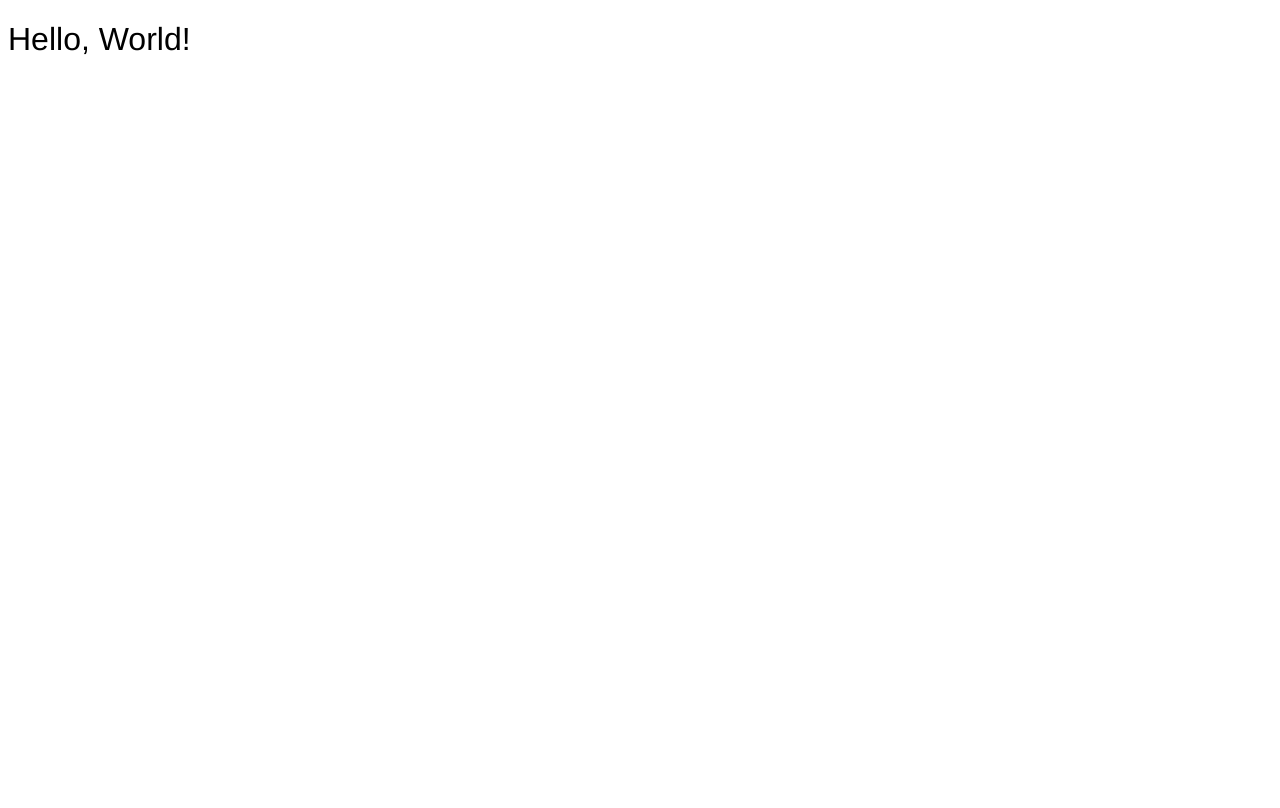
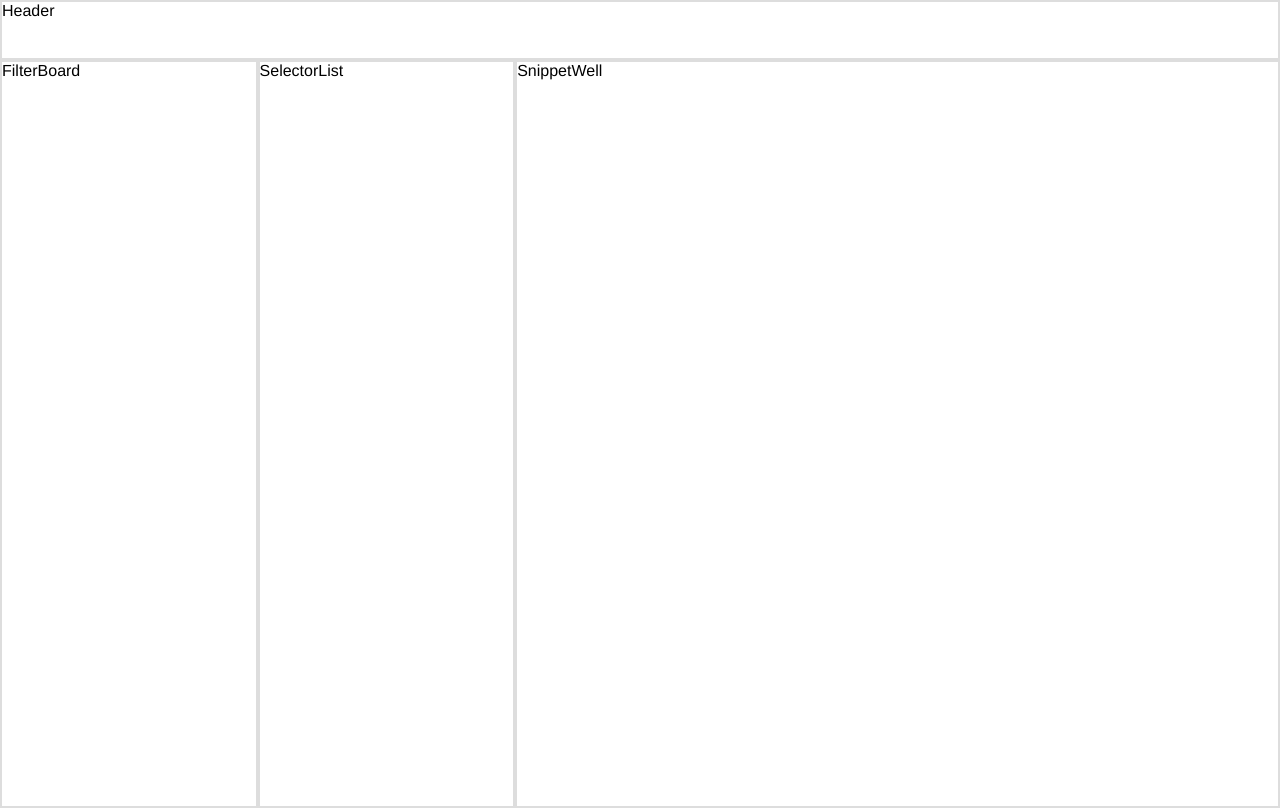
Before and after one commit to mattRCB/snippet-project, a React app: page / in a window 1280 px wide. Built offline with nearby package versions, Linux system fonts and the light colour scheme; the HTML template or start-up script is replaced by a standard one.

Commit message:
basic flexbox

```diff
--- a/package.json
+++ b/package.json
@@ -38,6 +38,7 @@
     "eslint-plugin-jsx-a11y": "^4.0.0",
     "eslint-plugin-react": "^6.10.3",
     "eslint-watch": "^3.1.0",
+    "extract-text-webpack-plugin": "^2.1.0",
     "ignore-styles": "^5.0.1",
     "react-addons-test-utils": "^15.5.1",
     "react-test-renderer": "^15.5.4",
--- a/src/assets/stylesheets/base.scss
+++ b/src/assets/stylesheets/base.scss
@@ -1,4 +1,51 @@
-h1 {
-  font-family: helvetica;
-  font-weight: 200;
+html, body {
+	margin: 0px;
+	font-family: helvetica;
+	height: 100%;
 }
+
+#root{
+	height: 100%;
+}
+.App{
+	display: flex;
+	flex-flow: row wrap;
+	height: 100%;
+	width: 100%;
+}
+
+.Header {
+	order: 1;
+	flex: 0 1 100%;
+	height: 7%;
+	border: 2px solid #DDDDDD;
+
+}
+.FilterBoard, .SelectorList {
+	flex: 1;
+	height: 93%;
+	border: 2px solid #DDDDDD;
+}
+
+.FilterBoard {
+	order: 2;
+}
+
+.SelectorList {
+	order: 3;
+}
+
+.SnippetWell {
+	flex: 3;
+	order: 4;
+	height: 93%;
+	border: 2px solid #DDDDDD;
+}
+
+/*.SelectorList {
+	display: flex;
+	height: 90%;
+	border: 2px solid #DDDDDD;
+	flex: 1;
+
+}*/
--- a/src/components/App.jsx
+++ b/src/components/App.jsx
@@ -1,17 +1,39 @@
-import React from 'react';
+import React, { Component } from 'react';
 import PropTypes from 'prop-types';
+
+import FilterBoard from './FilterBoard';
+import SelectorList from './SelectorList';
+import SnippetWell from './SnippetWell';
+import Header from './Header';
 
 import '../assets/stylesheets/base.scss';
 
 
-const App = ({ name }) => {
-  return (
-    <h1>Hello, {name}!</h1>
-  );
-};
+class App extends Component {
+	constructor() {
+		super();
 
-App.propTypes = {
-  name: PropTypes.string,
-};
+		this.state = {}
+
+		// REMEMBER TO .bind(this) ON ALL METHODS HERE:
+
+
+	}
+
+	ComponentDidMount() {}
+
+	ComponentDidUpdate() {}
+
+	render() {
+		return (
+			<div className="App">
+				<Header />
+				<FilterBoard />
+				<SelectorList />
+				<SnippetWell />
+			</div>
+		)
+	}
+}
 
 export default App;
--- /dev/null
+++ b/src/components/FilterBoard.jsx
@@ -0,0 +1,20 @@
+import React, { Component } from 'react';
+import '../assets/stylesheets/base.scss';
+
+
+class FilterBoard extends Component {
+	constructor() {
+		super();
+
+	}
+
+	render() {
+		return (
+			<div className="FilterBoard">
+			FilterBoard
+			</div>
+		)
+	}
+}
+
+export default FilterBoard;
--- /dev/null
+++ b/src/components/SelectorList.jsx
@@ -0,0 +1,20 @@
+import React, { Component } from 'react';
+import '../assets/stylesheets/base.scss';
+
+
+class SelectorList extends Component {
+	constructor() {
+		super();
+
+	}
+
+	render() {
+		return (
+			<div className="SelectorList">
+			SelectorList
+			</div>
+		)
+	}
+}
+
+export default SelectorList;
--- /dev/null
+++ b/src/components/SnippetWell.jsx
@@ -0,0 +1,20 @@
+import React, { Component } from 'react';
+import '../assets/stylesheets/base.scss';
+
+
+class SnippetWell extends Component {
+	constructor() {
+		super();
+
+	}
+
+	render() {
+		return (
+			<div className="SnippetWell">
+			SnippetWell
+			</div>
+		)
+	}
+}
+
+export default SnippetWell;
--- /dev/null
+++ b/src/components/header.jsx
@@ -0,0 +1,20 @@
+import React, { Component } from 'react';
+import '../assets/stylesheets/base.scss';
+
+
+class Header extends Component {
+	constructor() {
+		super();
+
+	}
+
+	render() {
+		return (
+			<div className="Header">
+			Header
+			</div>
+		)
+	}
+}
+
+export default Header;
--- a/src/index.js
+++ b/src/index.js
@@ -2,4 +2,4 @@ import React from 'react';
 import { render } from 'react-dom';
 import App from './components/App';
 
-render(<App name='World' />, document.getElementById('root'));
+render(<App />, document.getElementById('root'));
--- a/webpack.config.js
+++ b/webpack.config.js
@@ -1,5 +1,6 @@
 const webpack = require('webpack');
 const path = require('path');
+const ExtractTextPlugin = require('extract-text-webpack-plugin');
 
 module.exports = {
   entry: [
@@ -8,11 +9,11 @@ module.exports = {
   module: {
     loaders: [
       { test: /\.jsx?$/, loader: 'babel-loader', exclude: /node_modules/ },
-      { test: /\.s?css$/, loader: 'style-loader!css-loader!sass-loader' },
+      { test: /\.s?css$/, loader: ExtractTextPlugin.extract({fallback: 'style-loader', use: 'css-loader!sass-loader'}) },
     ]
   },
   resolve: {
-    extensions: ['', '.js', '.jsx', '.json', '.scss']
+    extensions: ['.js', '.jsx', '.json', '.scss', '.css']
   },
   output: {
     path: path.join(__dirname, '/dist'),
@@ -27,6 +28,7 @@ module.exports = {
   plugins: [
     new webpack.optimize.OccurrenceOrderPlugin(),
     new webpack.HotModuleReplacementPlugin(),
-    new webpack.NoEmitOnErrorsPlugin()
+    new webpack.NoEmitOnErrorsPlugin(),
+    new ExtractTextPlugin('style.css')
   ]
 };
```
Also changed, not shown: 3 other files (tests, documents, lock files or other folders).
